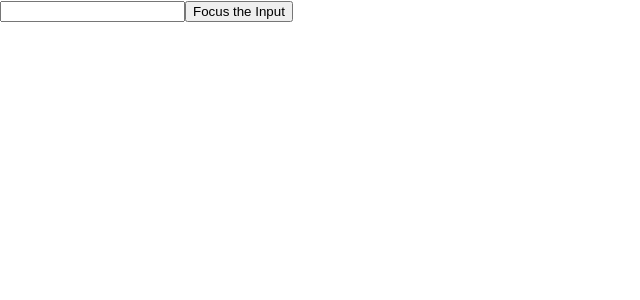
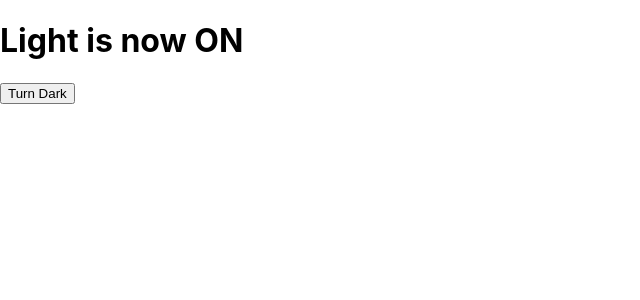
Before and after one commit to HtetMinPaing/React-Lab, a React (Create React App) app in the folder firstapp/: page / in a window 1280 px wide. Shown: the top 300 px of the page, without its empty margins (0-640 px from the left). Built offline with nearby package versions, Linux system fonts and the light colour scheme.

Commit message:
Hook files added

```diff
--- a/firstapp/src/App.js
+++ b/firstapp/src/App.js
@@ -1,10 +1,10 @@
 import './App.css';
+import { DarkMode } from './Hook/DarkMode';
 
-import TestInput from './Hook/TextInputWithFocusButton';
 
 function App() {
   return (
-    <TestInput/>
+    <DarkMode/>
   );
 }
 
--- /dev/null
+++ b/firstapp/src/Hook/DarkMode.js
@@ -0,0 +1,27 @@
+import React from 'react'
+
+function DarkMode(){
+
+    const [darkModeOn,setDarkModeOn] = React.useState(false);
+
+    function handleEvent(){
+        setDarkModeOn(!darkModeOn)
+    }
+
+    return(
+        <div>
+            {darkModeOn ? <Status status="Dark"/> : <Status status="Light"/>}
+            <button onClick={handleEvent}>
+                {darkModeOn ? "Turn Light" : "Turn Dark"}
+            </button>
+        </div>
+    )
+}
+
+function Status (props) {
+    return(
+        <h1>{props.status} is now ON</h1>
+    )
+}
+
+export {DarkMode};
--- a/firstapp/src/Hook/TextInputWithFocusButton.js
+++ b/firstapp/src/Hook/TextInputWithFocusButton.js
@@ -5,7 +5,6 @@ function TestInput(){
     const inputEl = useRef(null)
     const onButtonClick = () =>{
         inputEl.current.focus();
-        console.log(inputEl.current)
     }
 
     return(
```
Also changed, not shown: firstapp/src/Hook/Heading.js (added, +25 -0 lines).
